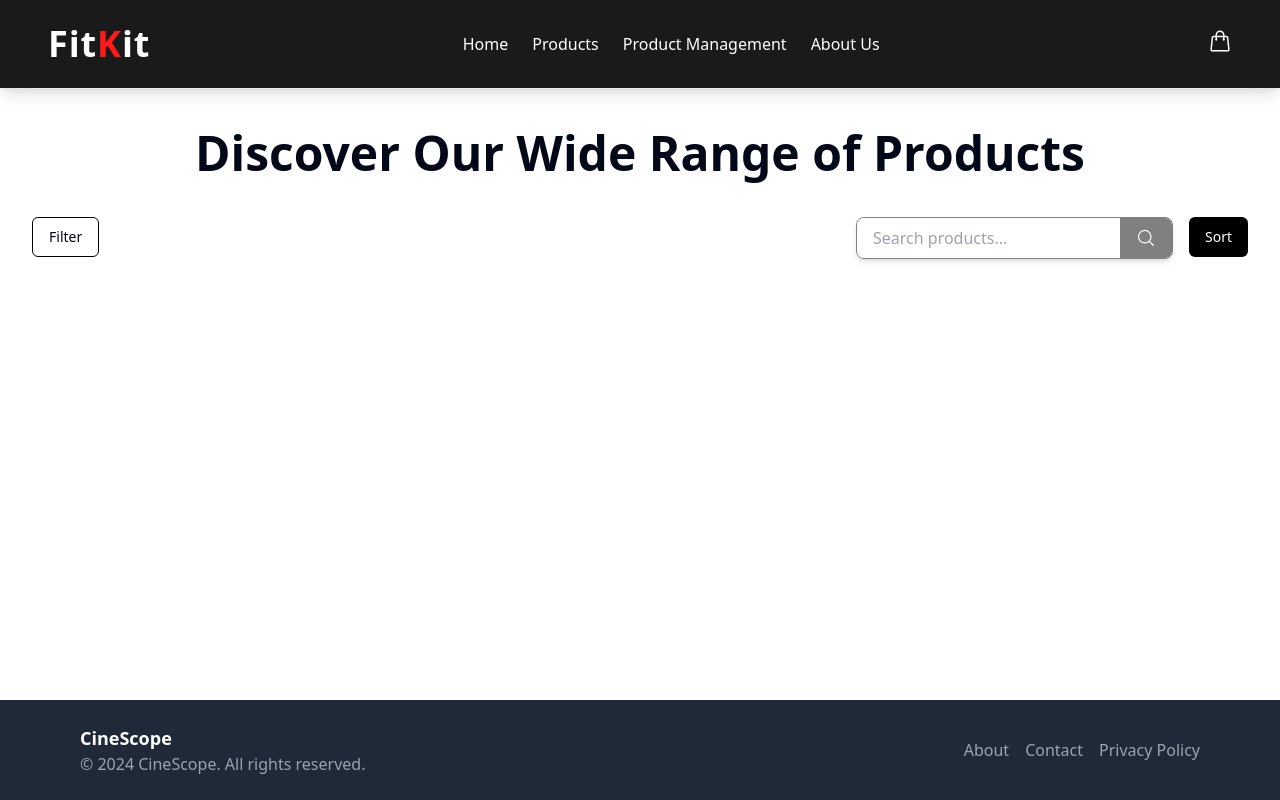
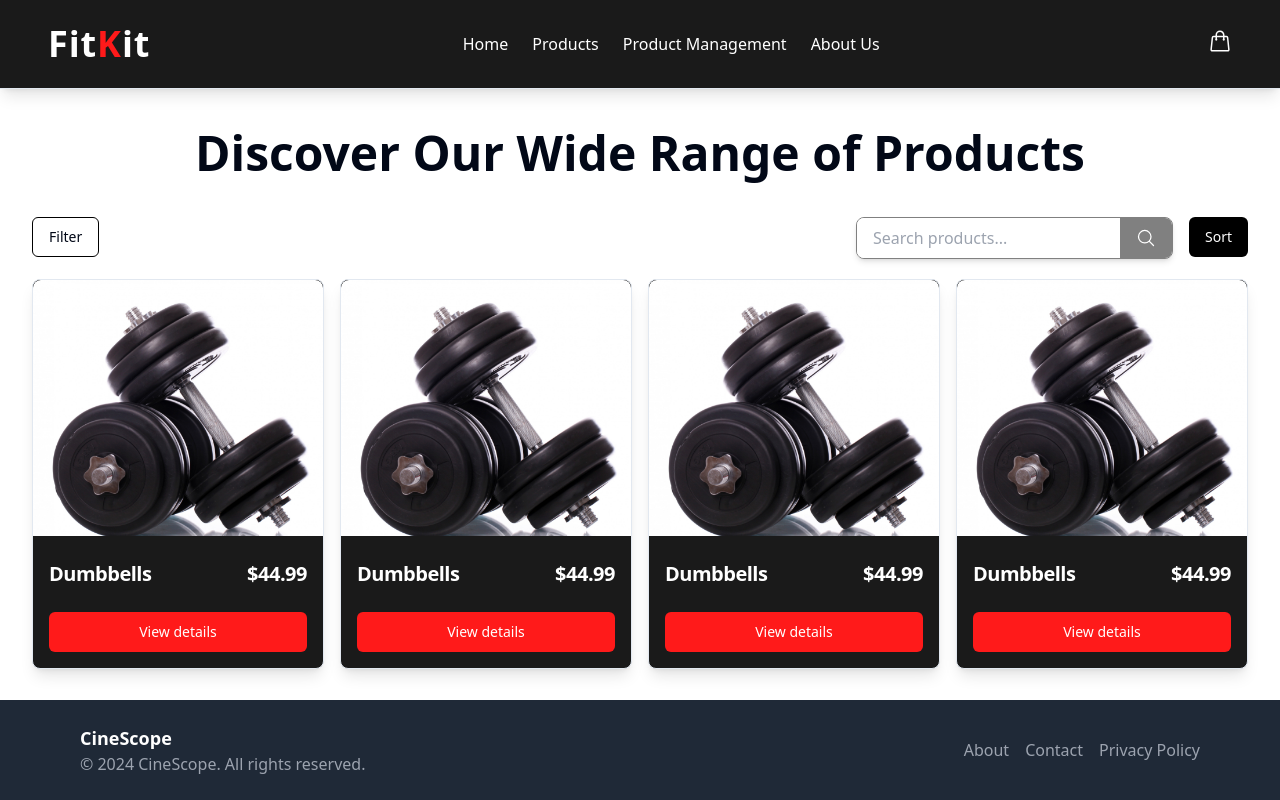
Before and after one commit to miavai649/fitkit-client, a React (Vite) app: page /products in a window 1280 px wide. Built offline with nearby package versions, Linux system fonts and the light colour scheme.

Commit message:
sortingDropDownMenu component created

```diff
--- a/src/components/Categories/Categories.tsx
+++ b/src/components/Categories/Categories.tsx
@@ -14,7 +14,7 @@ const Categories = () => {
       <h3 className='text-2xl md:text-3xl lg:text-4xl font-bold mb-4 mb:mb-8'>
         Categories for You
       </h3>
-      <div className='grid grid-cols-1 md:grid-cols-2 lg:grid-cols-4 gap-4'>
+      <div className='grid grid-cols-1 md:grid-cols-2 lg:grid-cols-4 gap-4 mt-8'>
         {categories.map((category, i) => (
           <CategoryCard
             key={category.name}
--- a/src/components/ImgGallery/ImgGallery.tsx
+++ b/src/components/ImgGallery/ImgGallery.tsx
@@ -30,7 +30,9 @@ const ImgGallery = () => {
         <h3 className='text-2xl md:text-3xl lg:text-4xl font-bold mb-4 mb:mb-8'>
           Be Inspired by Our Users
         </h3>
-        <ResponsiveMasonry columnsCountBreakPoints={{ 350: 4 }}>
+        <ResponsiveMasonry
+          columnsCountBreakPoints={{ 350: 4 }}
+          className='mt-8'>
           <Masonry gutter='1rem'>
             {images.map((image, i) => (
               <PhotoView key={i} src={image}>
--- /dev/null
+++ b/src/components/SortingDropdownMenu/SortingDropdownMenu.tsx
@@ -0,0 +1,36 @@
+import { Button } from '@/components/ui/button'
+import {
+  DropdownMenu,
+  DropdownMenuContent,
+  DropdownMenuLabel,
+  DropdownMenuSeparator,
+  DropdownMenuTrigger,
+  DropdownMenuRadioGroup,
+  DropdownMenuRadioItem
+} from '@/components/ui/dropdown-menu'
+import { TSortingDropdownMenuProps } from '@/types'
+
+const SortingDropdownMenu = ({
+  position,
+  setPosition
+}: TSortingDropdownMenuProps) => {
+  return (
+    <DropdownMenu>
+      <DropdownMenuTrigger asChild>
+        <Button className='bg-primary text-white'>Sort</Button>
+      </DropdownMenuTrigger>
+      <DropdownMenuContent className='w-56'>
+        <DropdownMenuLabel>Price</DropdownMenuLabel>
+        <DropdownMenuSeparator />
+        <DropdownMenuRadioGroup value={position} onValueChange={setPosition}>
+          <DropdownMenuRadioItem value='asc'>Low to High</DropdownMenuRadioItem>
+          <DropdownMenuRadioItem value='desc'>
+            High to Low
+          </DropdownMenuRadioItem>
+        </DropdownMenuRadioGroup>
+      </DropdownMenuContent>
+    </DropdownMenu>
+  )
+}
+
+export default SortingDropdownMenu
--- a/src/pages/products/Products.tsx
+++ b/src/pages/products/Products.tsx
@@ -1,16 +1,16 @@
-import { Button } from '@/components/ui/button'
-import {
-  DropdownMenu,
-  DropdownMenuContent,
-  DropdownMenuLabel,
-  DropdownMenuSeparator,
-  DropdownMenuTrigger,
-  DropdownMenuRadioGroup,
-  DropdownMenuRadioItem
-} from '@/components/ui/dropdown-menu'
 import { useState } from 'react'
 import FilteringDropdownMenu from '@/components/FilteringDropdownMenu/FilteringDropdownMenu'
 import SearchBar from '@/components/SearchBar/SearchBar'
+import SortingDropdownMenu from '@/components/SortingDropdownMenu/SortingDropdownMenu'
+import { dumbbells } from '@/assets'
+import {
+  Card,
+  CardContent,
+  CardFooter,
+  CardHeader,
+  CardTitle
+} from '@/components/ui/card'
+import { Button } from '@/components/ui/button'
 
 const Products = () => {
   const [selectedCategories, setSelectedCategories] = useState<string[]>([])
@@ -48,26 +48,99 @@ const Products = () => {
           <SearchBar search={search} setSearch={setSearch} />
 
           {/* sorting product */}
-          <DropdownMenu>
-            <DropdownMenuTrigger asChild>
-              <Button className='bg-primary text-white'>Sort</Button>
-            </DropdownMenuTrigger>
-            <DropdownMenuContent className='w-56'>
-              <DropdownMenuLabel>Price</DropdownMenuLabel>
-              <DropdownMenuSeparator />
-              <DropdownMenuRadioGroup
-                value={position}
-                onValueChange={setPosition}>
-                <DropdownMenuRadioItem value='asc'>
-                  Low to High
-                </DropdownMenuRadioItem>
-                <DropdownMenuRadioItem value='desc'>
-                  High to Low
-                </DropdownMenuRadioItem>
-              </DropdownMenuRadioGroup>
-            </DropdownMenuContent>
-          </DropdownMenu>
+          <SortingDropdownMenu position={position} setPosition={setPosition} />
         </div>
+      </div>
+      {/* Product grid */}
+      <div className='grid grid-cols-1 sm:grid-cols-2 lg:grid-cols-4 gap-4 mx-auto my-5'>
+        <Card className='bg-primary-500 rounded-lg shadow-lg overflow-hidden'>
+          <CardHeader className='p-0'>
+            <img
+              src={dumbbells}
+              className='w-full h-64 object-cover rounded-t-lg overflow-hidden'
+            />
+          </CardHeader>
+          <CardContent className='p-4'>
+            {/* <div className='flex items-center justify-between'>
+              <p className='text-xl font-bold text-white'>$44.99</p>
+            </div> */}
+            <CardTitle className='mt-2 text-xl font-semibold text-white flex justify-between'>
+              Dumbbells
+              <p className='text-xl font-bold text-white'>$44.99</p>
+            </CardTitle>
+          </CardContent>
+          <CardFooter className='p-4 pt-2'>
+            <Button className='w-full bg-secondary-500 text-white transition-all duration-300 ease-out transform hover:bg-primary-600 hover:-translate-y-1 hover:shadow-xl'>
+              View details
+            </Button>
+          </CardFooter>
+        </Card>
+        <Card className='bg-primary-500 rounded-lg shadow-lg overflow-hidden'>
+          <CardHeader className='p-0'>
+            <img
+              src={dumbbells}
+              className='w-full h-64 object-cover rounded-t-lg overflow-hidden'
+            />
+          </CardHeader>
+          <CardContent className='p-4'>
+            {/* <div className='flex items-center justify-between'>
+              <p className='text-xl font-bold text-white'>$44.99</p>
+            </div> */}
+            <CardTitle className='mt-2 text-xl font-semibold text-white flex justify-between'>
+              Dumbbells
+              <p className='text-xl font-bold text-white'>$44.99</p>
+            </CardTitle>
+          </CardContent>
+          <CardFooter className='p-4 pt-2'>
+            <Button className='w-full bg-secondary-500 text-white transition-all duration-300 ease-out transform hover:bg-primary-600 hover:-translate-y-1 hover:shadow-xl'>
+              View details
+            </Button>
+          </CardFooter>
+        </Card>
+        <Card className='bg-primary-500 rounded-lg shadow-lg overflow-hidden'>
+          <CardHeader className='p-0'>
+            <img
+              src={dumbbells}
+              className='w-full h-64 object-cover rounded-t-lg overflow-hidden'
+            />
+          </CardHeader>
+          <CardContent className='p-4'>
+            {/* <div className='flex items-center justify-between'>
+              <p className='text-xl font-bold text-white'>$44.99</p>
+            </div> */}
+            <CardTitle className='mt-2 text-xl font-semibold text-white flex justify-between'>
+              Dumbbells
+              <p className='text-xl font-bold text-white'>$44.99</p>
+            </CardTitle>
+          </CardContent>
+          <CardFooter className='p-4 pt-2'>
+            <Button className='w-full bg-secondary-500 text-white transition-all duration-300 ease-out transform hover:bg-primary-600 hover:-translate-y-1 hover:shadow-xl'>
+              View details
+            </Button>
+          </CardFooter>
+        </Card>
+        <Card className='bg-primary-500 rounded-lg shadow-lg overflow-hidden'>
+          <CardHeader className='p-0'>
+            <img
+              src={dumbbells}
+              className='w-full h-64 object-cover rounded-t-lg overflow-hidden'
+            />
+          </CardHeader>
+          <CardContent className='p-4'>
+            {/* <div className='flex items-center justify-between'>
+              <p className='text-xl font-bold text-white'>$44.99</p>
+            </div> */}
+            <CardTitle className='mt-2 text-xl font-semibold text-white flex justify-between'>
+              Dumbbells
+              <p className='text-xl font-bold text-white'>$44.99</p>
+            </CardTitle>
+          </CardContent>
+          <CardFooter className='p-4 pt-2'>
+            <Button className='w-full bg-secondary-500 text-white transition-all duration-300 ease-out transform hover:bg-primary-600 hover:-translate-y-1 hover:shadow-xl'>
+              View details
+            </Button>
+          </CardFooter>
+        </Card>
       </div>
     </section>
   )
--- a/src/types/index.ts
+++ b/src/types/index.ts
@@ -20,3 +20,7 @@ export type TSearchBarProps = {
   search: string
   setSearch: React.Dispatch<React.SetStateAction<string>>
 }
+export type TSortingDropdownMenuProps = {
+  position: string
+  setPosition: React.Dispatch<React.SetStateAction<string>>
+}
```
